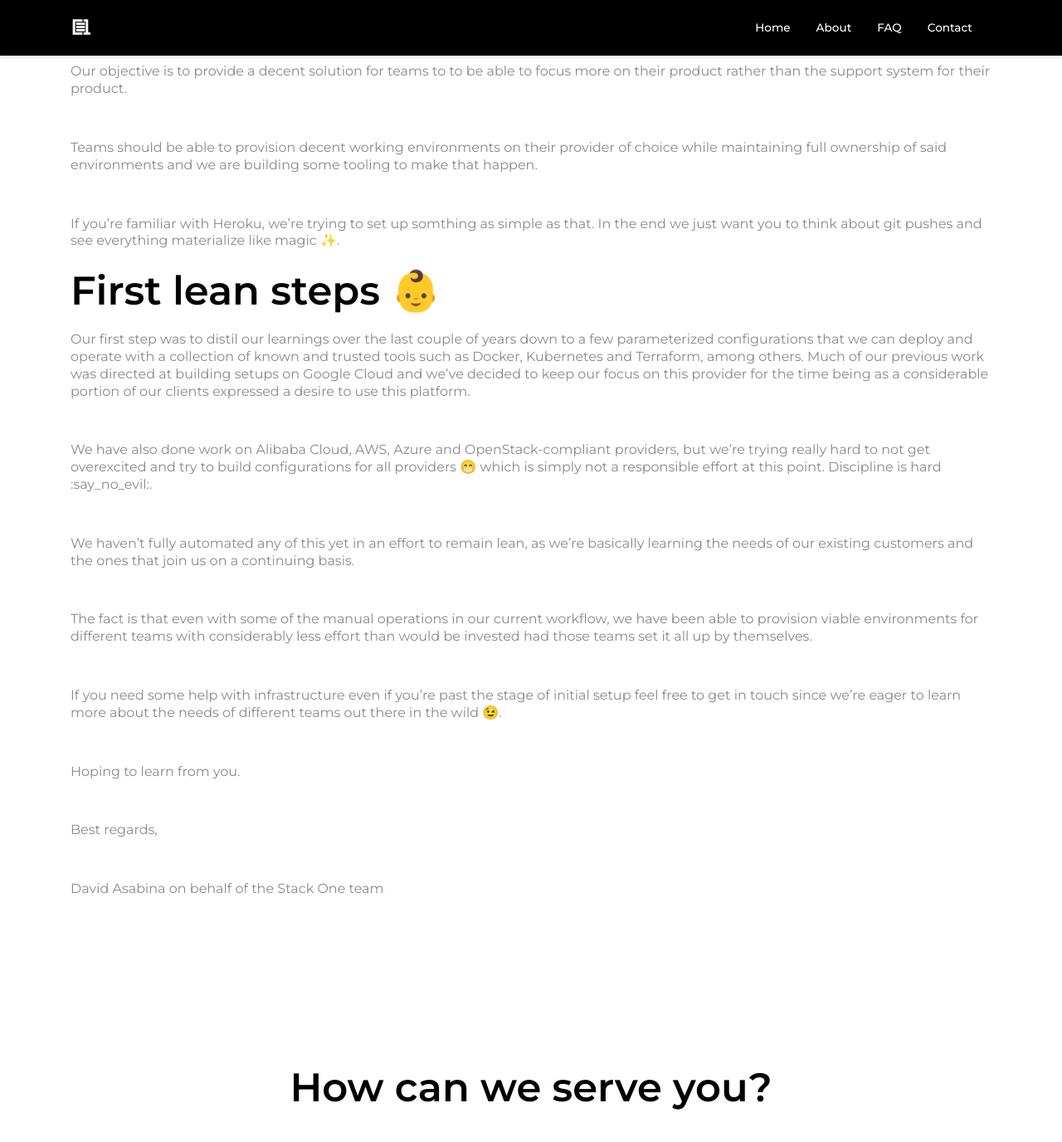
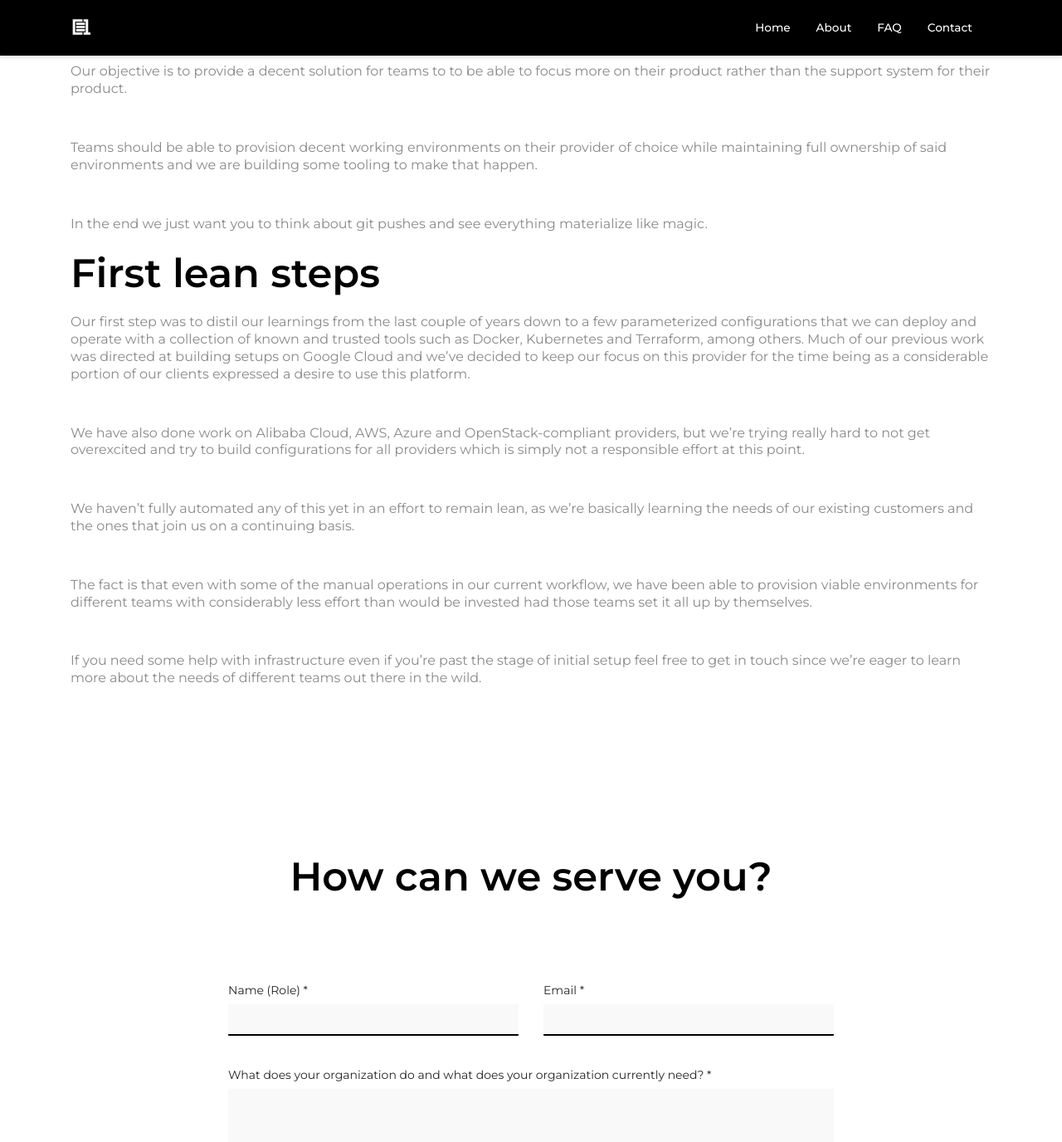
Before and after one commit to buisio/landing-page, a Jekyll site: the page built from _posts/2018-11-22-simplifying-cloud.markdown, in a window 1280 px wide and 1400 px high, scrolled down 846 px. Shown: the top 1376 px of the window at 83% size. Built offline with Jekyll 4.4.1, drawn with Linux system fonts in a browser that asks for light colours; nearby versions of some CDN libraries; emoji names are drawn with the system emoji font; some web fonts are replaced; library files that are not in the unit come from our copies.

Commit message:
Update post to sounds more professional

```diff
--- a/_posts/2018-11-22-simplifying-cloud.markdown
+++ b/_posts/2018-11-22-simplifying-cloud.markdown
@@ -1,14 +1,14 @@
 ---
 layout: post
-title:  Simplifying Cloud
-date:   2018-11-22 10:50:51 +0000
+title: Simplifying Cloud
+date:  2018-11-22 10:50:51 +0000
 categories: cloud tooling
 description: |
   A brief essay :scroll: on why we're setting out to simplify the way we handle
   our cloud :cloud: computing :computer: needs.
 unicode_description: |
-  A brief essay 📜 on why we're setting out to simplify the way we handle
-  our cloud ☁️ computing 🖥️ needs.
+  A brief essay on why we're setting out to simplify the way we handle
+  our cloud computing needs.
 dark:
   hero: true
   title: true
@@ -19,6 +19,7 @@ author:
   name: David Asabina
   twitter: vidbina
 ---
+
 ## Getting it right is hard
 
 With all the developments we've seen in terms of automation which include
@@ -41,13 +42,12 @@ Teams should be able to provision decent working environments on their provider
 of choice while maintaining full ownership of said environments and we are
 building some tooling to make that happen.
 
-If you're familiar with Heroku, we're trying to set up somthing as simple as
-that. In the end we just want you to think about git pushes and see everything
-materialize like magic :sparkles:.
+In the end we just want you to think about git pushes and see everything
+materialize like magic.
 
-## First lean steps :baby:
+## First lean steps
 
-Our first step was to distil our learnings over the last couple of years down
+Our first step was to distil our learnings from the last couple of years down
 to a few parameterized configurations that we can deploy and operate with a
 collection of known and trusted tools such as Docker, Kubernetes and Terraform,
 among others. Much of our previous work was directed at building setups on
@@ -57,8 +57,8 @@ platform.
 
 We have also done work on Alibaba Cloud, AWS, Azure and OpenStack-compliant
 providers, but we're trying really hard to not get overexcited and try to build
-configurations for all providers :grin: which is simply not a responsible
-effort at this point. Discipline is hard :say_no_evil:.
+configurations for all providers which is simply not a responsible
+effort at this point.
 
 We haven't <em>fully automated</em> any of this yet in an effort to remain
 lean, as we're basically learning the needs of our existing customers and the
@@ -71,10 +71,4 @@ it all up by themselves.
 
 If you need some help with infrastructure even if you're past the stage of
 initial setup feel free to get in touch since we're eager to learn more about
-the needs of different teams out there in the wild :wink:.
-
-Hoping to learn from you.
-
-Best regards,
-
-David Asabina on behalf of the Stack One team
+the needs of different teams out there in the wild.
```
